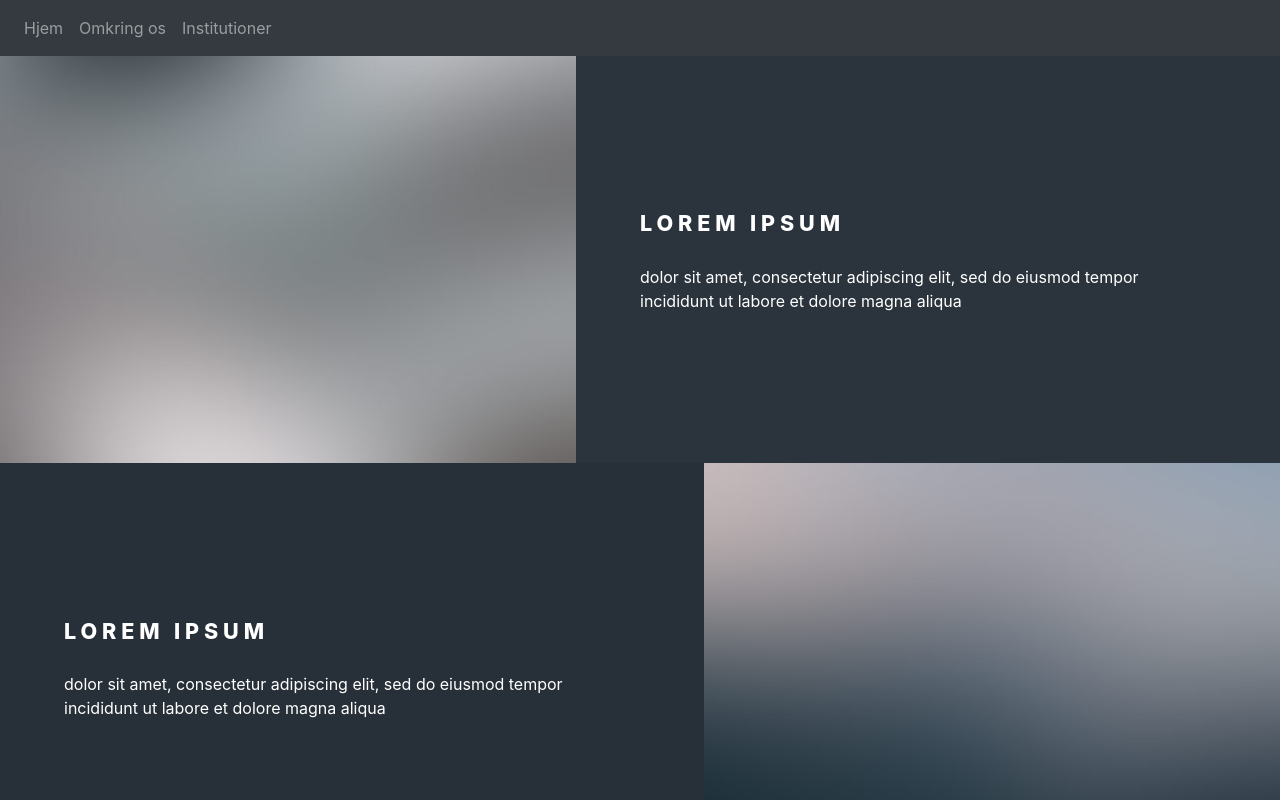
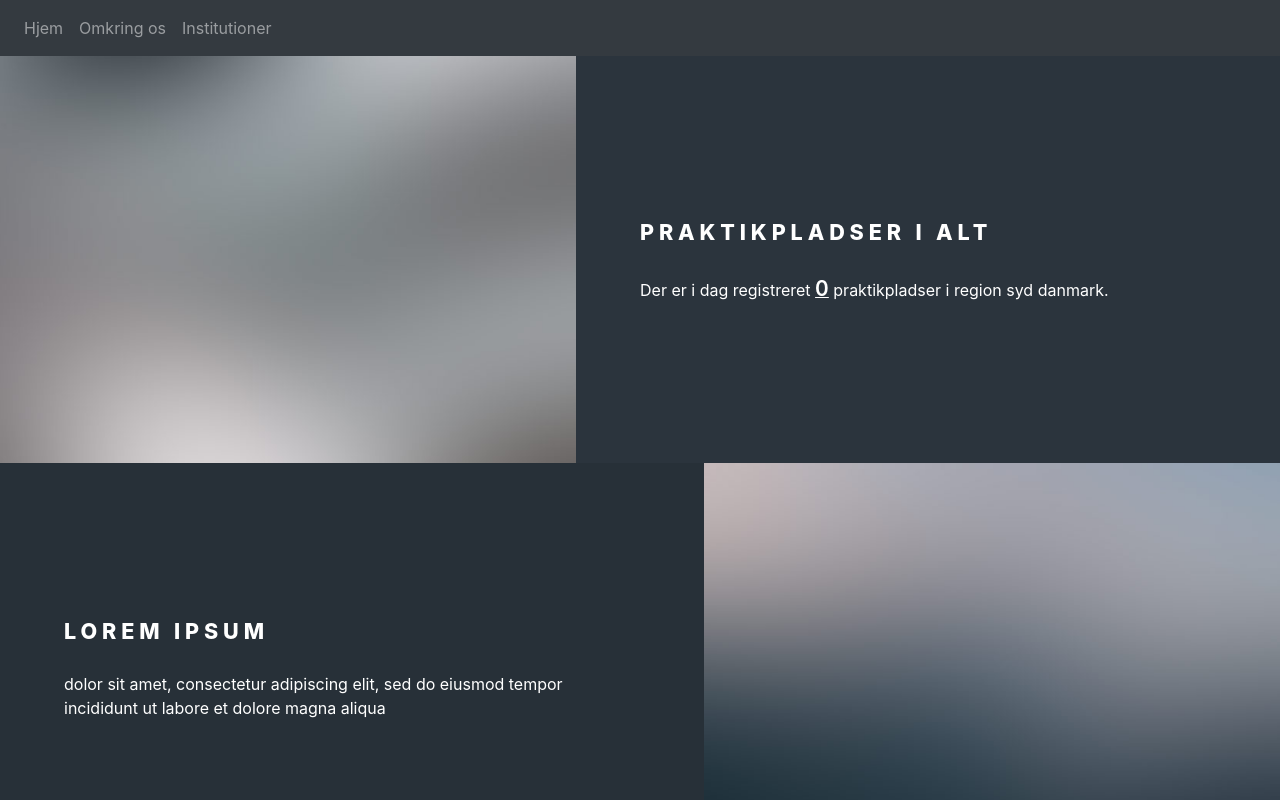
Before and after one commit to IAmSaeve/ris, a Vue app: page / in a window 1280 px wide. Shown: the top 800 px of the page. Built offline with nearby package versions, Linux system fonts and the light colour scheme; no server answers; the database is empty.

Commit message:
First column relevant text

```diff
--- a/src/views/Home.vue
+++ b/src/views/Home.vue
@@ -5,11 +5,16 @@
         <div class="image"><img src="../assets/pic01.jpg" alt="" /></div>
         <div class="content">
           <h2>
-            LOREM IPSUM
+            Praktikpladser i alt
           </h2>
           <p>
-            dolor sit amet, consectetur adipiscing elit, sed do eiusmod tempor
-            incididunt ut labore et dolore magna aliqua
+            Der er i dag registreret
+            <u
+              ><strong style="font-size: 1.3rem;">{{
+                this.$store.getters.mergedData.length
+              }}</strong></u
+            >
+            praktikpladser i region syd danmark.
           </p>
         </div>
       </section>
```
